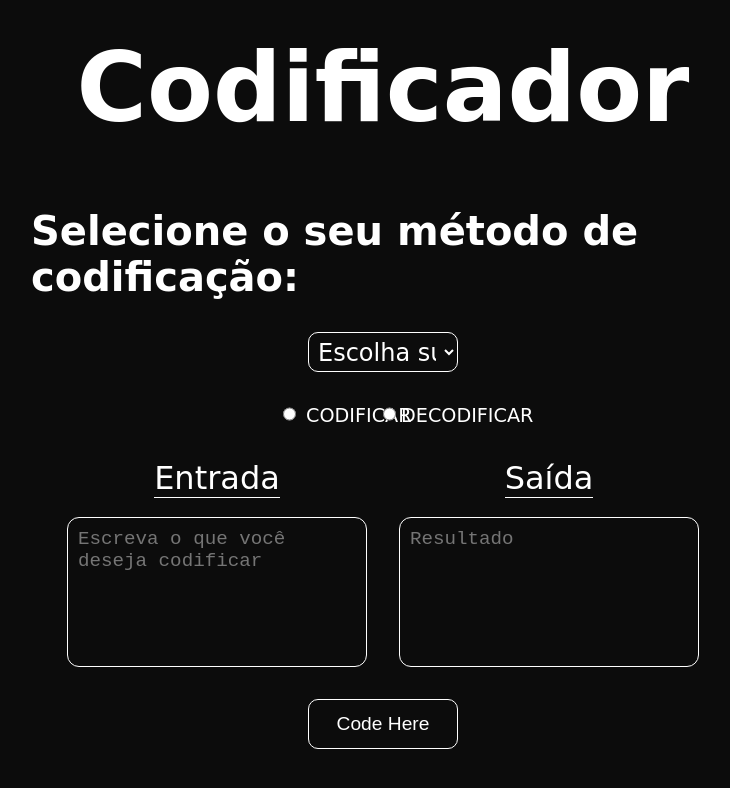
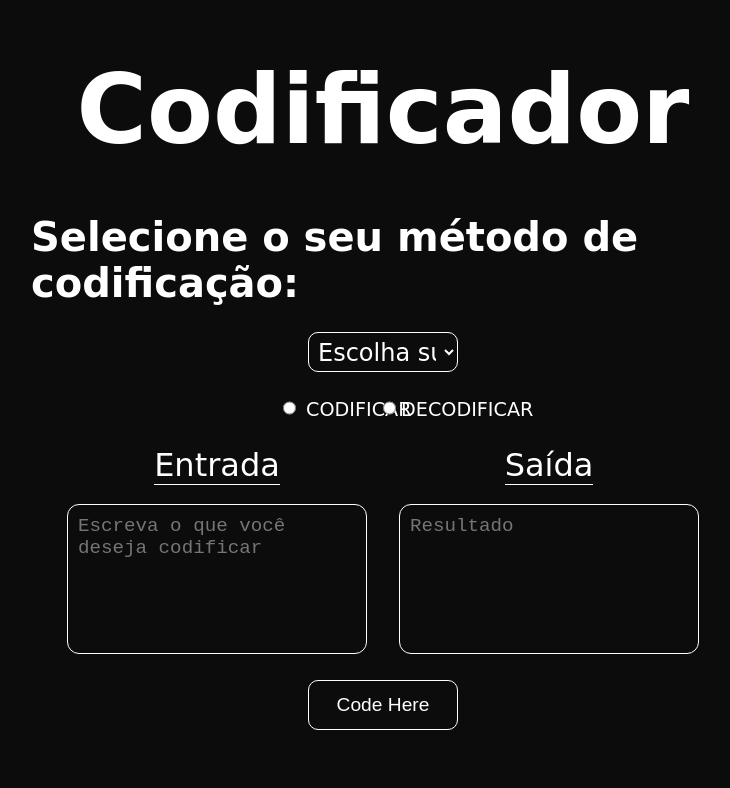
Before and after one commit to GabrielAlvesFS/Encoder-Decoder, a plain HTML site: page index.html in a window 1280 px wide. Shown: the whole page, without its empty margins (257-987 px from the left). Drawn offline with Linux system fonts and the light colour scheme; a web font is replaced by a local one.

Commit message:
:lipstick: feat: update stylization

```diff
--- a/css/style.css
+++ b/css/style.css
@@ -26,6 +26,7 @@
 body{
     display: flex;
     flex-direction: column;
+    justify-content: center;
     align-items: center;
     width: 100%;
     height: 100vh;
@@ -40,7 +41,7 @@ body{
 
 h1{
     font-size: 6rem;
-    margin: 2rem 0;
+    margin: 1rem 0;
 }
 
 form{
@@ -48,7 +49,7 @@ form{
     display: flex;
     flex-direction: column;
     align-items: center;
-    gap: 2rem;
+    gap: 1.6rem;
     padding: 2rem;
 }
 
```
